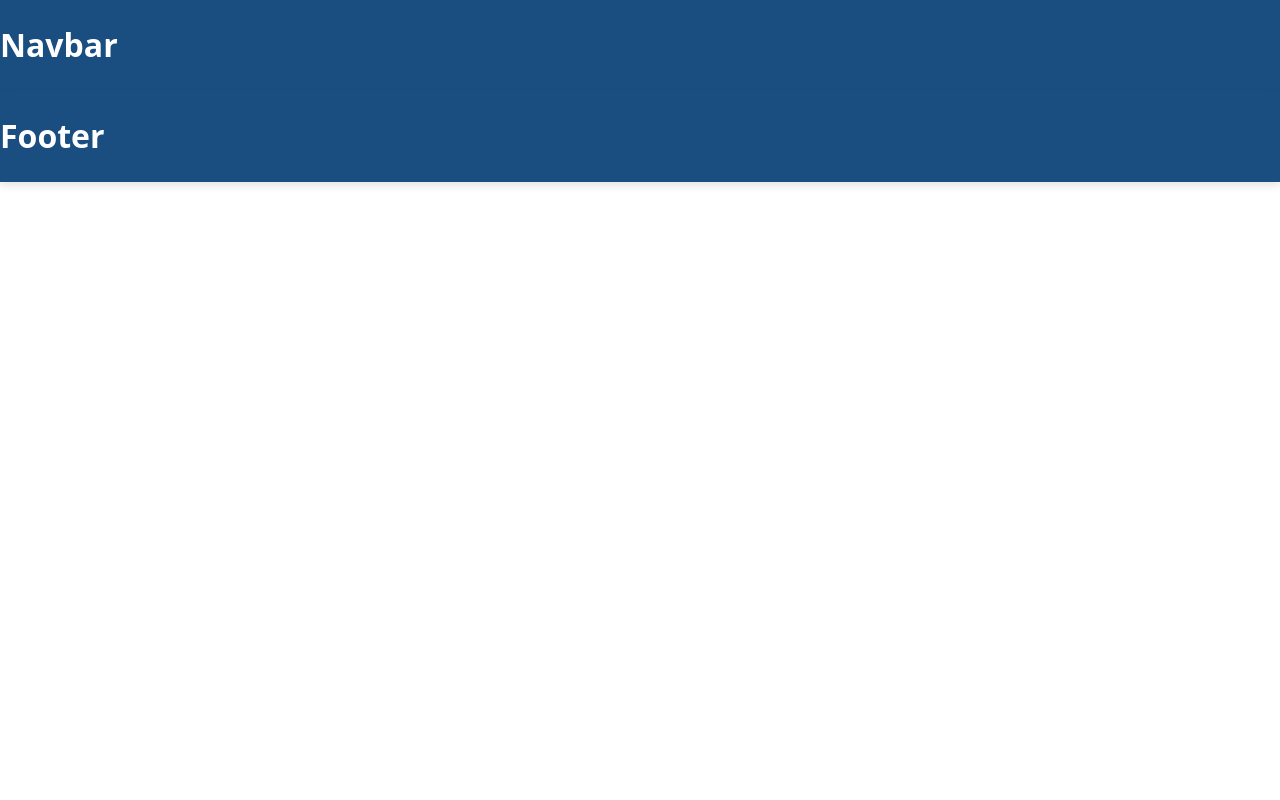
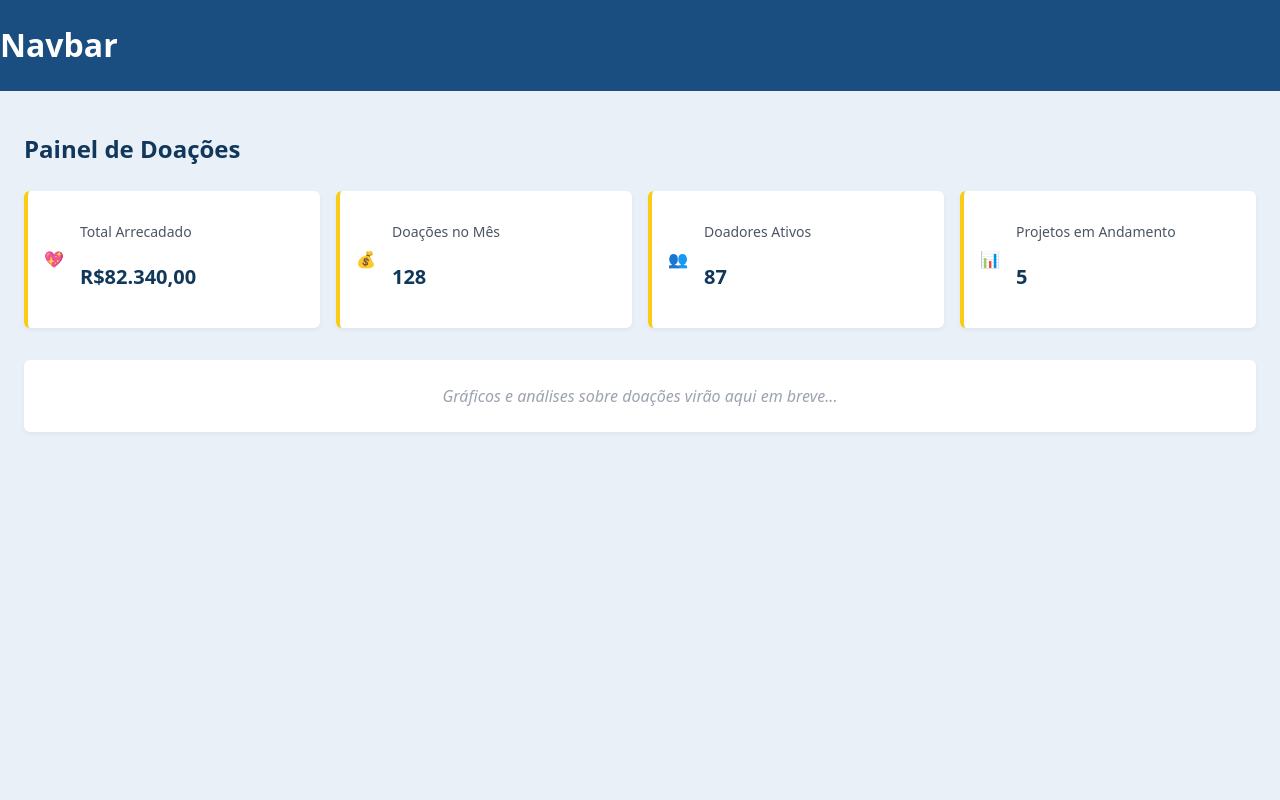
Before and after one commit to jtancon/Controle-Solidario, a React (Vite) app in the folder Frontend/cs/: page /Dashboard in a window 1280 px wide. Before the commit this address had no page. Shown: the top 800 px of the page. Built offline with nearby package versions, Linux system fonts and the light colour scheme; a web font is replaced by a local one.

Commit message:
Dashboard esqueleto

```diff
--- a/Frontend/cs/src/App.jsx
+++ b/Frontend/cs/src/App.jsx
@@ -5,6 +5,7 @@ import Saq from "./components/pages/Saq/Saq";
 import Doacao from "./components/pages/Doacao/doacao";
 import CadastroONG from "./components/pages/CadastroONG/CadastroONG";
 import IndexONG from "./components/pages/IndexONG/IndexONG";
+import Dashboard from "./components/pages/Dashboards/Dashboard";
 
 function App() {
   return (
@@ -18,6 +19,7 @@ function App() {
             <Route path="/Doacao" element={<Doacao />} />
             <Route path="/CadastroONG" element={<CadastroONG />} />
             <Route path="/IndexONG" element={<IndexONG />} />
+            <Route path="/Dashboard" element={<Dashboard />} />
           </Routes>
         </main>
 
--- /dev/null
+++ b/Frontend/cs/src/components/pages/Dashboards/Dashboard.css
@@ -0,0 +1,72 @@
+/* Dashboard.css */
+
+.pagina-relatorios {
+  padding: 1.5rem;
+  background-color: #e9f0f7;
+  min-height: 100vh;
+}
+
+.titulo {
+  font-size: 1.5rem;
+  font-weight: bold;
+  color: #11385b;
+  margin-bottom: 1.5rem;
+}
+
+.grid-cards {
+  display: grid;
+  grid-template-columns: repeat(auto-fit, minmax(250px, 1fr));
+  gap: 1rem;
+  margin-bottom: 2rem;
+}
+
+.card-kpi {
+  background-color: white;
+  border-left: 4px solid #facc15; /* Amarelo */
+  box-shadow: 0 2px 4px rgba(0, 0, 0, 0.05);
+  padding: 1rem;
+  border-radius: 0.375rem;
+}
+
+.conteudo-card {
+  display: flex;
+  align-items: center;
+  gap: 1rem;
+}
+
+.card-linha {
+  display: flex;
+  align-items: center;
+  gap: 1rem;
+}
+
+.icone {
+  color: #facc15;
+}
+
+.legenda {
+  font-size: 0.875rem;
+  color: #4b5563;
+}
+
+.valor {
+  font-size: 1.25rem;
+  font-weight: 600;
+  color: #11385b;
+}
+
+.area-grafico {
+  display: grid;
+  grid-template-columns: 1fr;
+  gap: 1.5rem;
+}
+
+.grafico-placeholder {
+  background-color: white;
+  padding: 1.5rem;
+  text-align: center;
+  color: #9ca3af;
+  font-style: italic;
+  box-shadow: 0 2px 4px rgba(0, 0, 0, 0.05);
+  border-radius: 0.375rem;
+}
--- /dev/null
+++ b/Frontend/cs/src/components/pages/Dashboards/Dashboard.jsx
@@ -0,0 +1,69 @@
+import "./Dashboard.css";
+
+const Dashboard = () => {
+  return (
+    <div className="pagina-relatorios">
+      <h1 className="titulo">Painel de Doações</h1>
+
+      {/* Cards de KPIs */}
+      <div className="grid-cards">
+        <section className="card-kpi">
+          <div className="conteudo-card">
+            <div className="card-linha">
+              <div className="icone-placeholder">💖</div>
+              <div>
+                <p className="legenda">Total Arrecadado</p>
+                <p className="valor">R$82.340,00</p>
+              </div>
+            </div>
+          </div>
+        </section>
+
+        <section className="card-kpi">
+          <div className="conteudo-card">
+            <div className="card-linha">
+              <div className="icone-placeholder">💰</div>
+              <div>
+                <p className="legenda">Doações no Mês</p>
+                <p className="valor">128</p>
+              </div>
+            </div>
+          </div>
+        </section>
+
+        <section className="card-kpi">
+          <div className="conteudo-card">
+            <div className="card-linha">
+              <div className="icone-placeholder">👥</div>
+              <div>
+                <p className="legenda">Doadores Ativos</p>
+                <p className="valor">87</p>
+              </div>
+            </div>
+          </div>
+        </section>
+
+        <section className="card-kpi">
+          <div className="conteudo-card">
+            <div className="card-linha">
+              <div className="icone-placeholder">📊</div>
+              <div>
+                <p className="legenda">Projetos em Andamento</p>
+                <p className="valor">5</p>
+              </div>
+            </div>
+          </div>
+        </section>
+      </div>
+
+      {/* Espaço reservado para gráficos e tabelas futuros */}
+      <div className="area-grafico">
+        <section className="grafico-placeholder">
+          Gráficos e análises sobre doações virão aqui em breve...
+        </section>
+      </div>
+    </div>
+  );
+};
+
+export default Dashboard;
--- a/Frontend/cs/src/components/pages/IndexONG/IndexONG.jsx
+++ b/Frontend/cs/src/components/pages/IndexONG/IndexONG.jsx
@@ -1,5 +1,4 @@
 import './indexONG.css';
-
 
 const IndexONG = () => {
   return (
@@ -11,7 +10,7 @@ const IndexONG = () => {
         </section>
 
         <section className="card-grid">
-          <a href="/relatorios" className="card">
+          <a href="/Dashboard" className="card">
             <h2>
               Relatórios
               <br />e<br />
```
